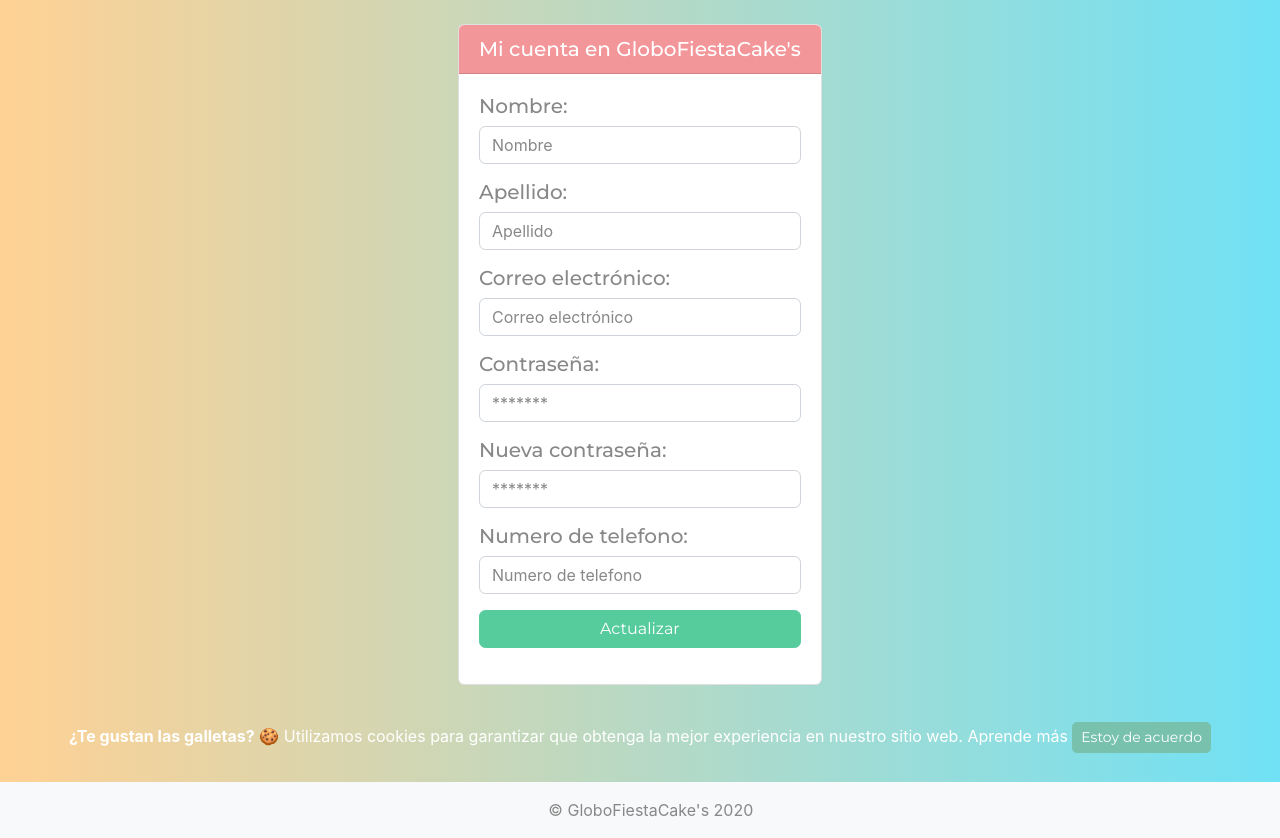
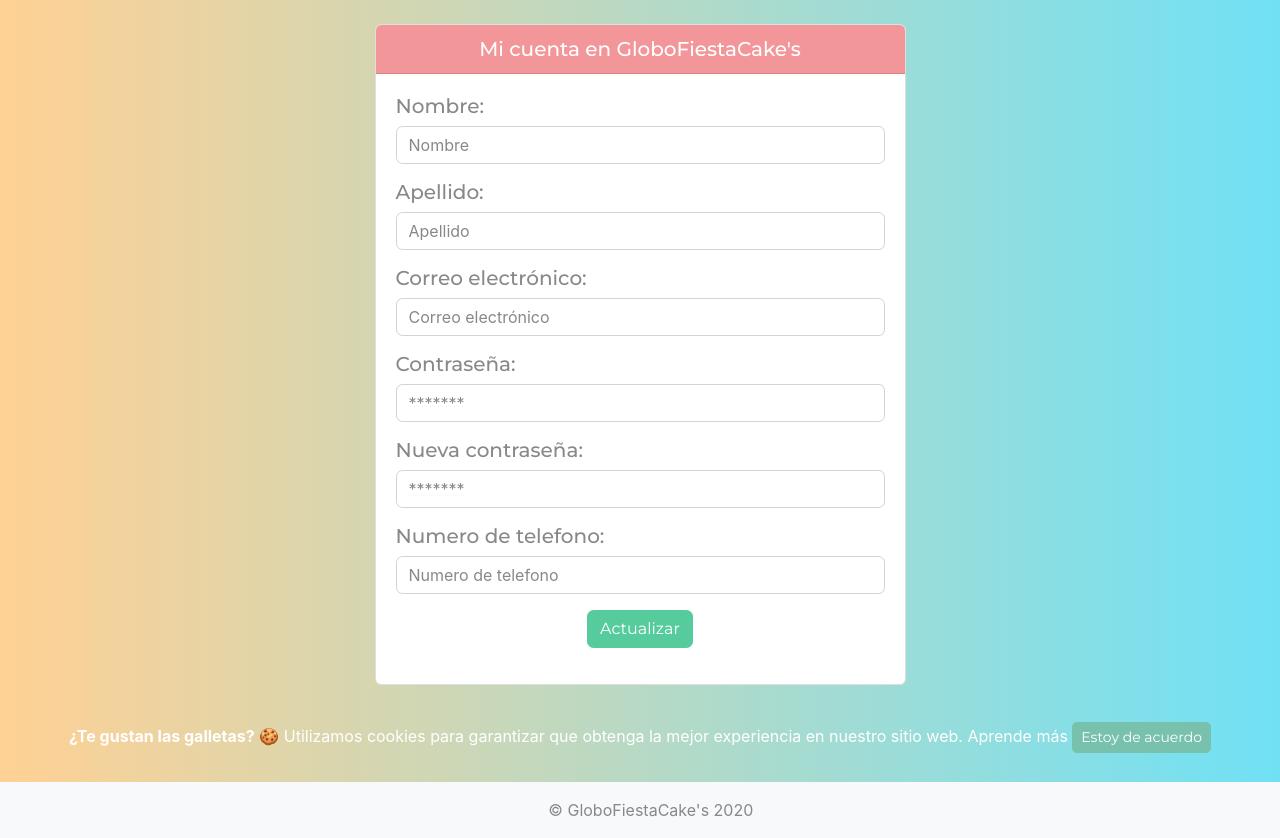
Before and after one commit to DRBC17/cakeshop-app, a Node server app: template views/user/account.hbs in a window 1280 px wide. Shown: the part 56-894 px from the top of the page. Run offline with Node 20, Linux system fonts and the light colour scheme; the template is opened without the code that fills it, so the values that code supplies are empty; some libraries are stand-ins or nearby versions.

Commit message:
Se personalizo el tamaño del formulario de cuenta
Signed-off-by: Diego Buezo <diegobuezo2016@gmail.com>

```diff
--- a/public/css/style.css
+++ b/public/css/style.css
@@ -11,3 +11,7 @@
     #70e1f5
   ); /* W3C, IE 10+/ Edge, Firefox 16+, Chrome 26+, Opera 12+, Safari 7+ */
 }
+
+.form-account{
+  width: 50%;
+}
--- a/views/user/account.hbs
+++ b/views/user/account.hbs
@@ -4,10 +4,9 @@
 {{>messages}}
 <form action="/cuenta" method="post">
     <div class="container p-4">
-        <div class="row">
-            <div class=" offset-md-4">
+        <div class="form-account offset-md-3">
             <div class="card">
-                    <h5 class="card-header bg-dark text-white">Mi cuenta en GloboFiestaCake's</h5>
+                <h5 class="card-header bg-dark text-white text-center">Mi cuenta en GloboFiestaCake's</h5>
                 <div class="card-body">
                     <div class="form-group">
                         <h5>Nombre:</h5>
@@ -24,8 +23,7 @@
                     </div>
                     <div class="form-group">
                         <h5>Contraseña:</h5>
-                            <input type="password" name="password" placeholder="*******" required
-                                class="form-control" />
+                        <input type="password" name="password" placeholder="*******" required class="form-control" />
                     </div>
                     <div class="form-group">
                         <h5>Nueva contraseña:</h5>
@@ -37,8 +35,8 @@
                         <input type="number" name="phone" placeholder="Numero de telefono" required
                             class="form-control" />
                     </div>
-                        <div class="form-group">
-                            <button type="submit" class="btn btn-success btn-block">
+                    <div class="form-group text-center">
+                        <button type="submit" class="btn btn-success">
                             Actualizar
                         </button>
                     </div>
@@ -46,5 +44,4 @@
             </div>
         </div>
     </div>
-    </div>
 </form>
--- a/views/user/login.hbs
+++ b/views/user/login.hbs
@@ -7,7 +7,7 @@
         <div class="row">
             <div class=" offset-md-4">
                 <div class="card">
-                    <h5 class="card-header bg-dark text-white">Inicia sesión en GloboFiestaCake's</h5>
+                    <h5 class="card-header bg-dark text-white text-center">Inicia sesión en GloboFiestaCake's</h5>
                     <div class="card-body">
 
                         <div class="form-group">
--- a/views/user/register.hbs
+++ b/views/user/register.hbs
@@ -7,7 +7,7 @@
         <div class="row">
             <div class=" offset-md-4">
                 <div class="card">
-                    <h5 class="card-header bg-dark text-white">Regístrate en GloboFiestaCake's</h5>
+                    <h5 class="card-header bg-dark text-white text-center">Regístrate en GloboFiestaCake's</h5>
                     <div class="card-body">
                         <div class="form-group">
                             <input type="text" name="firstName" placeholder="Nombre" required class="form-control" />
```
Lines whose indentation alone changed are shown as unchanged.
